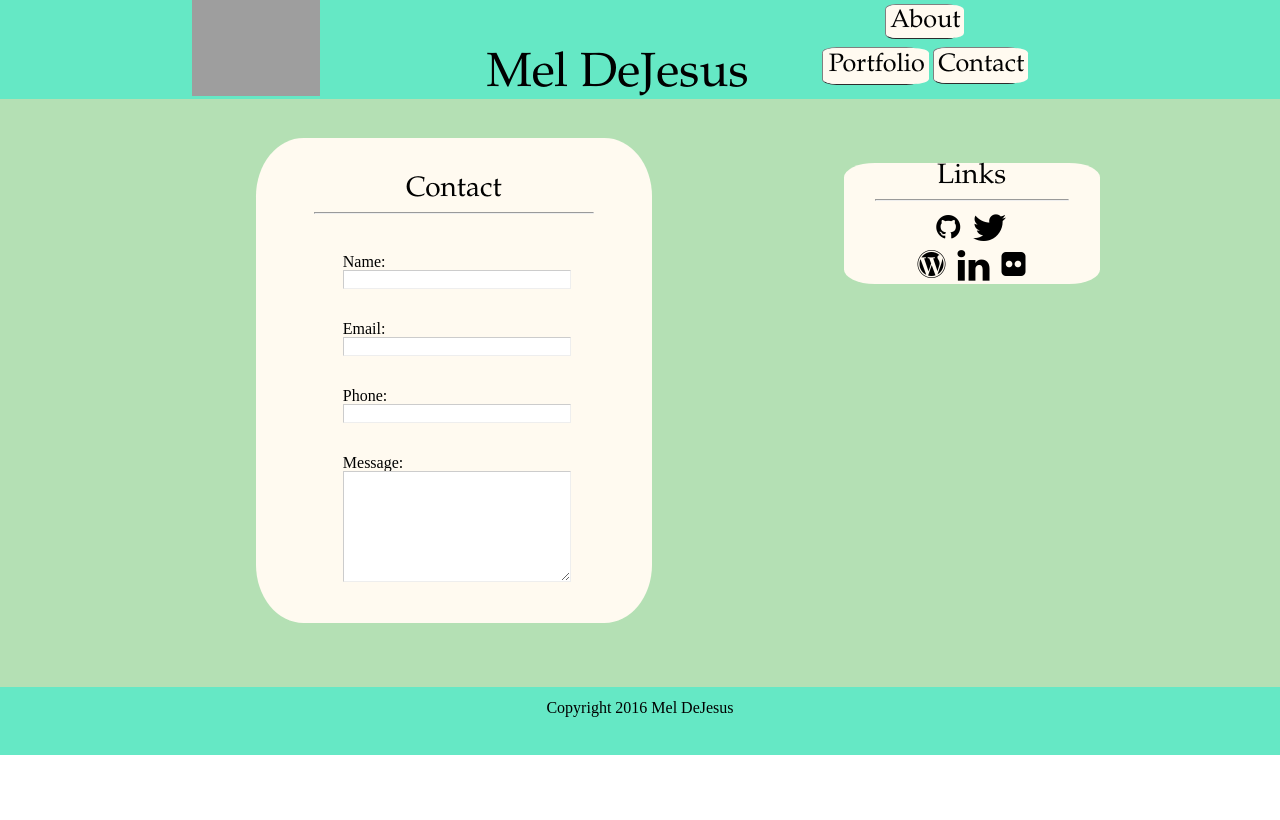
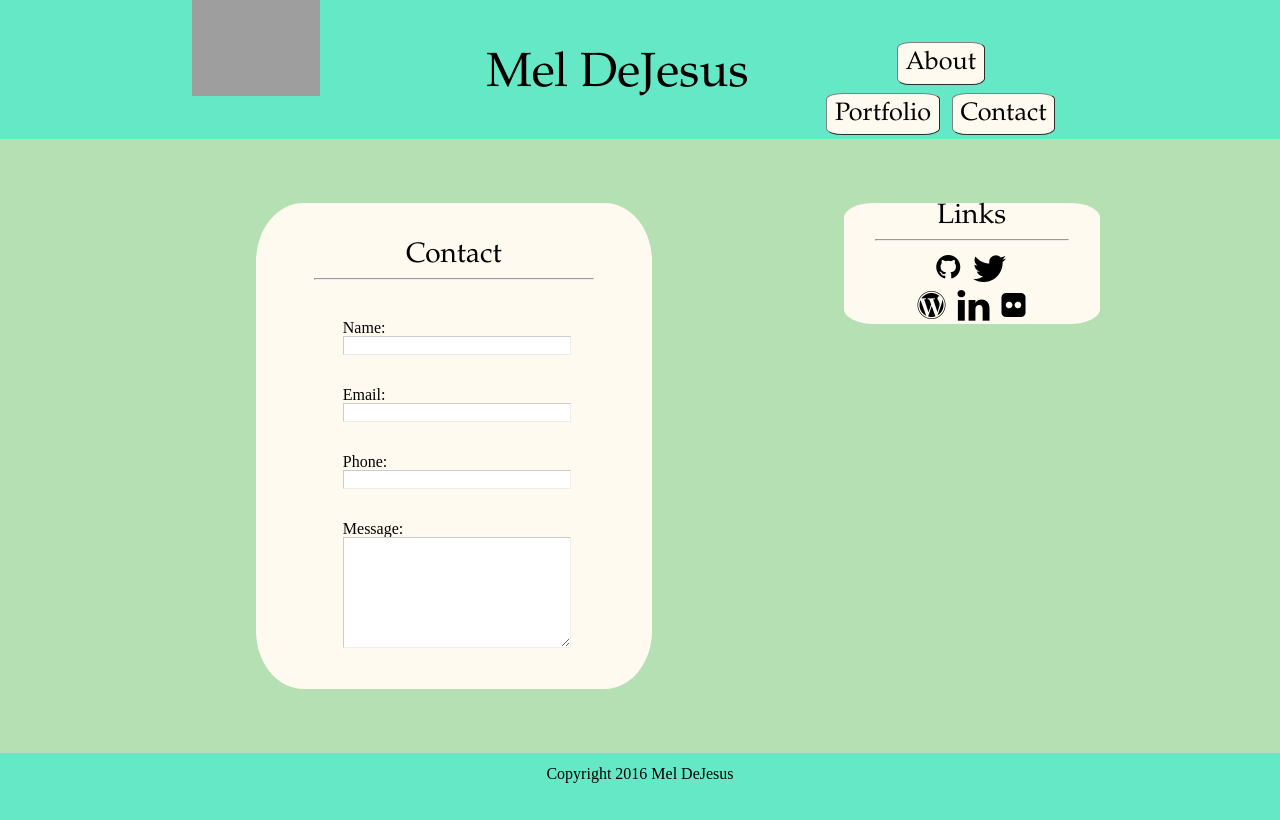
Before and after one commit to edgewood1/Responsive-Portfolio, a plain HTML site: page contact.html in a window 1280 px wide. Drawn offline with Linux system fonts and the light colour scheme; grey boxes are pictures that could not be loaded.

Commit message:
button fix

```diff
--- a/assets/css/contact.css
+++ b/assets/css/contact.css
@@ -3,7 +3,7 @@
 article.article {
   float: left;
   width: 370px;
-  margin: 3% 8% 5% 20%;
+  margin: 5% 8% 5% 20%;
   padding: 3% 1% 3% 1%;
   border-radius: 12%;
   background-color:   #FFFAF0;
--- a/assets/css/main.css
+++ b/assets/css/main.css
@@ -1,6 +1,5 @@
 #body {
   background-color: #C0C0C0
-  /*height: 100%;*/
   }
 
 /* HEADER */
@@ -24,47 +23,45 @@ h1 {
   font-size: 300%;
   float: left;
 }
-/* Nav below controls distance between it and h1 */
-nav.nav-header {
-  margin-left: 10%;
-   /*float: left;*/
-  /*margin: 3% auto auto 11%;*/
-}
 
-/*below, a tight box around nav buttons*/
+/*below, a tight BOX around nav buttons*/
 ul.ul-header {
   float:left;
     list-style-type: none;
-    /*margin: 0;*/
-    /*padding: 0;*/
     width: 30%;
-    margin-top: 0%;
-    margin:left: 50%;
+    margin-top: 3%;
+    margin:left: 60%;
     display: inline;
-    /*display: inline-block;*/
 }
 
-li.li-header {border: 1px outset gray; border-radius: 15%;
-  background-color: #F5F5F5;}
+/*BUTTON CONTROLS */
+li.li-header {
+  border: 1px outset gray;
+  border-radius: 15%;
+  background-color: #FFFAF0;
+  border-radius: 15%;
+  padding:2%;}
 
+/*DISABLE ANCHOR*/
 a.a-header {
     display: block;
     text-decoration: none;
-   width: 110%;
-  background-color: #FFFAF0;
-    border-radius: 15%;
 }
-/*lettering inside buttons*/
-h3 {font-size: 90%; margin: 0; color: black; padding: 5%; font-family: garamond; font-weight: 100;}
+
+/*TEXT INSIDE BUTTONS*/
+h3 {
+  font-size: 90%; /*SIZE OF TEXT INSIDE BUTTON*/
+  color: black;
+  font-family: garamond;
+  font-weight: 100;
+}
 
 /*  MIDDLE SECTION ROW */
-
 section {
   overflow: auto;
   background-color: #B4E0B4;
   height: 95%;
 }
-
 
 aside {
   float: left;
@@ -102,9 +99,6 @@ a {
   font-size: 1.75em;
 }
 
-
-
-
 /*  BOTTOM */
 
 footer {
@@ -116,7 +110,7 @@ footer {
 }
 h4 {text-align: center;}
 
-/* FIRST BREAKPOINT*/
+/* ______________________________________________________FIRST BREAKPOINT*/
 @media (max-width: 886px){
 
 h1 {
@@ -125,25 +119,27 @@ h1 {
 }
 
 ul.ul-header {
-    display: inline; /*was inline-block*/
     width: 70%;
 }
 
 a.a-header {
     display: inline; /*was block*/
-    width: 100px;
      }
 
-section {background: yellow;}
-article.article {width: 90%;}
+article.article {
+  width: 90%;
+}
+
 aside {
   width: 80%;
-    margin: 3% 8% 3% 11%;}
+    margin: 3% 8% 3% 11%;
   }
-
+}
+/*----------------------------------------------------SMALLEST */
 @media (max-width:455px)
 
-   {img {
+   {img
+    {
     float: none;
     width: 20%;
     margin: 0;
@@ -169,5 +165,4 @@ a.a-header {
      }
 h3 {font-size: 55%; padding: 3%;}
 
-
 }
```
Lines whose indentation alone changed are shown as unchanged.
